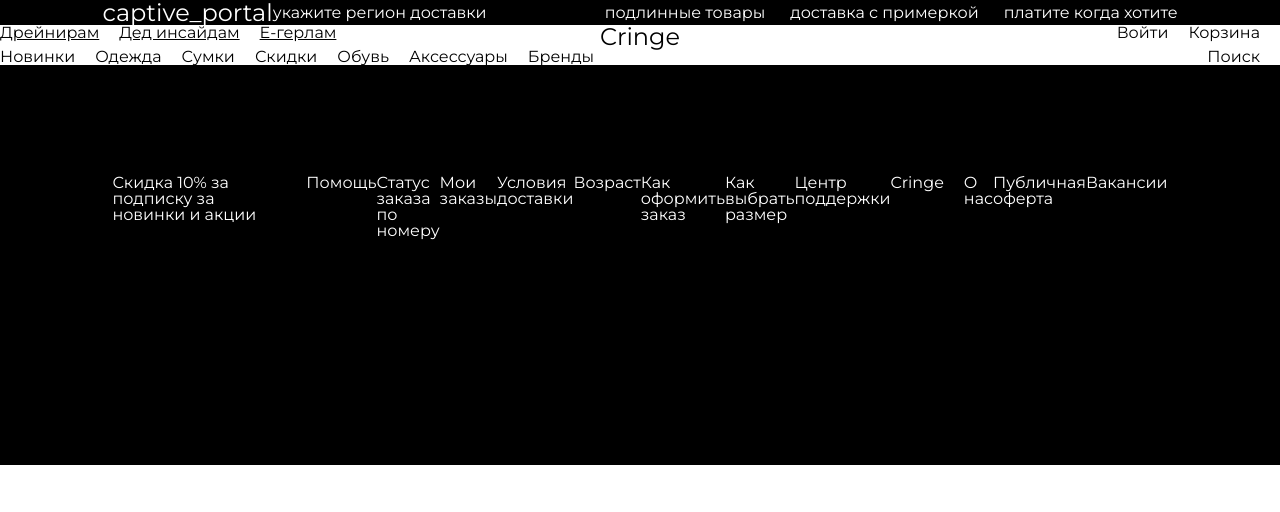
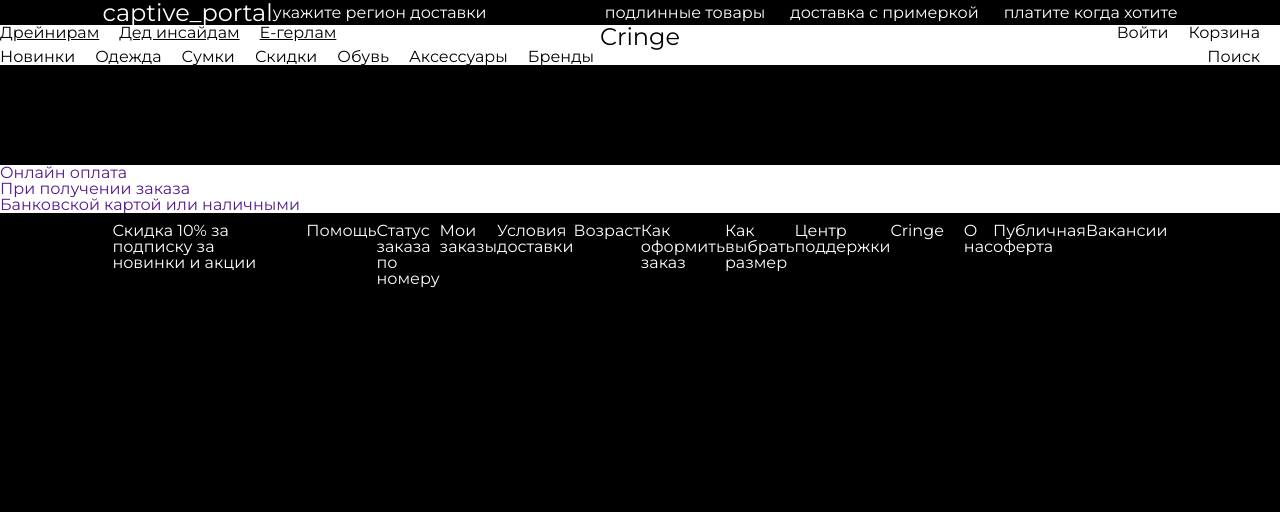
Before and after one commit to DrainShop/drain-shop, a Django app: template DrainShop/main/templates/main/payment.html in a window 1280 px wide. Shown: the top 512 px of the page. Run offline with Django 4.2, Linux system fonts and the light colour scheme; the template is opened without the code that fills it, so the values that code supplies are empty; some libraries are stand-ins or nearby versions.

Commit message:
добавил дивы с классом payment и payment-link

```diff
--- a/DrainShop/main/templates/main/payment.html
+++ b/DrainShop/main/templates/main/payment.html
@@ -4,8 +4,15 @@
 
 {% block content %}
 <div class="border">
-    <h1>Платите когда хотите</h1>
+    <h1>Платите когда хотите!</h1>
     <img src="" alt="">
+</div>
+<div class="payment">
+    <div class="payment-link">
+        <li><a href="" class="payment-link">Онлайн оплата</a></li>
+        <li><a href="" class="payment-link">При получении заказа</a></li>
+        <li><a href="" class="payment-link">Банковской картой или наличными</a></li>
+    </div>
 </div>
 
 {% endblock %}
```
